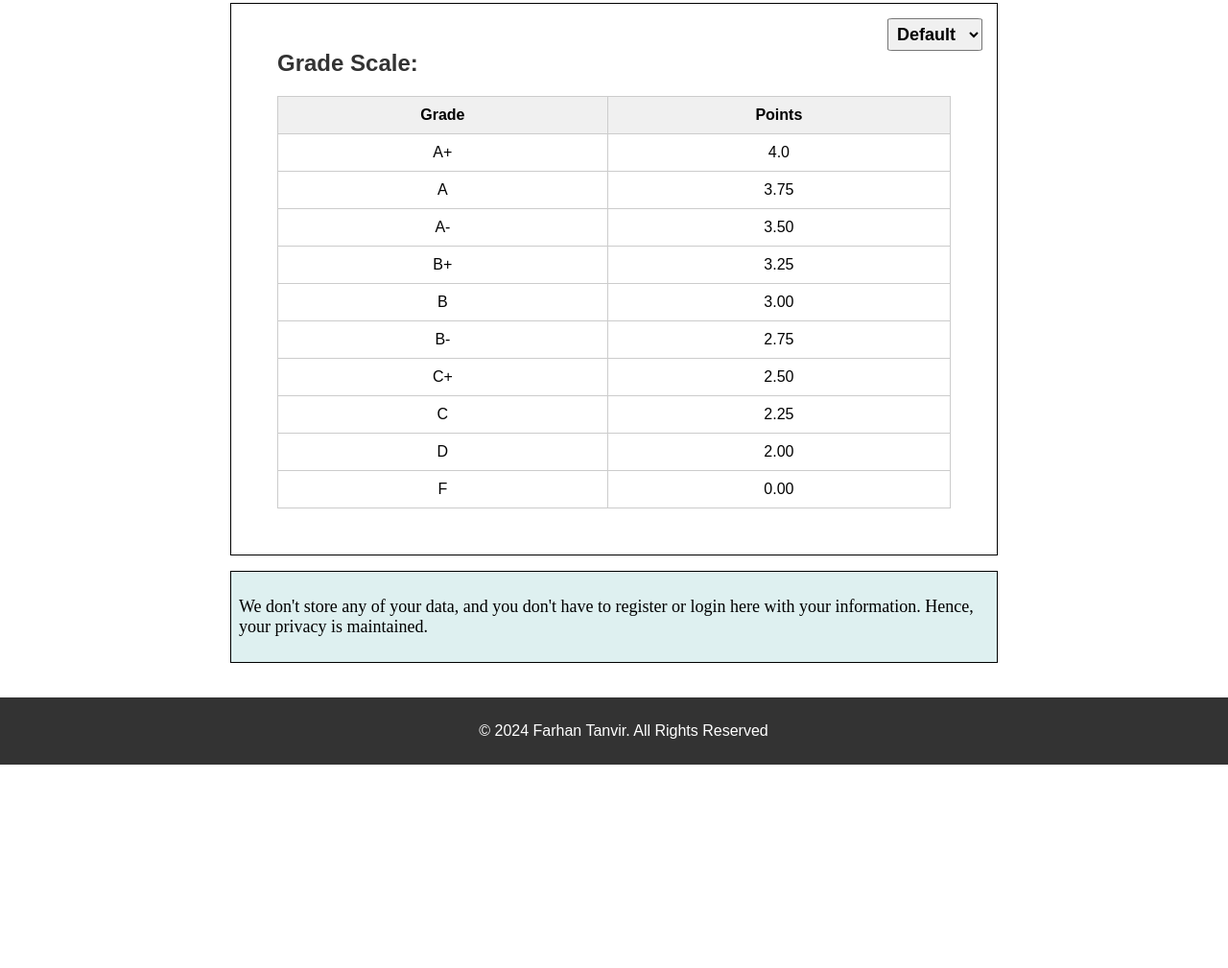
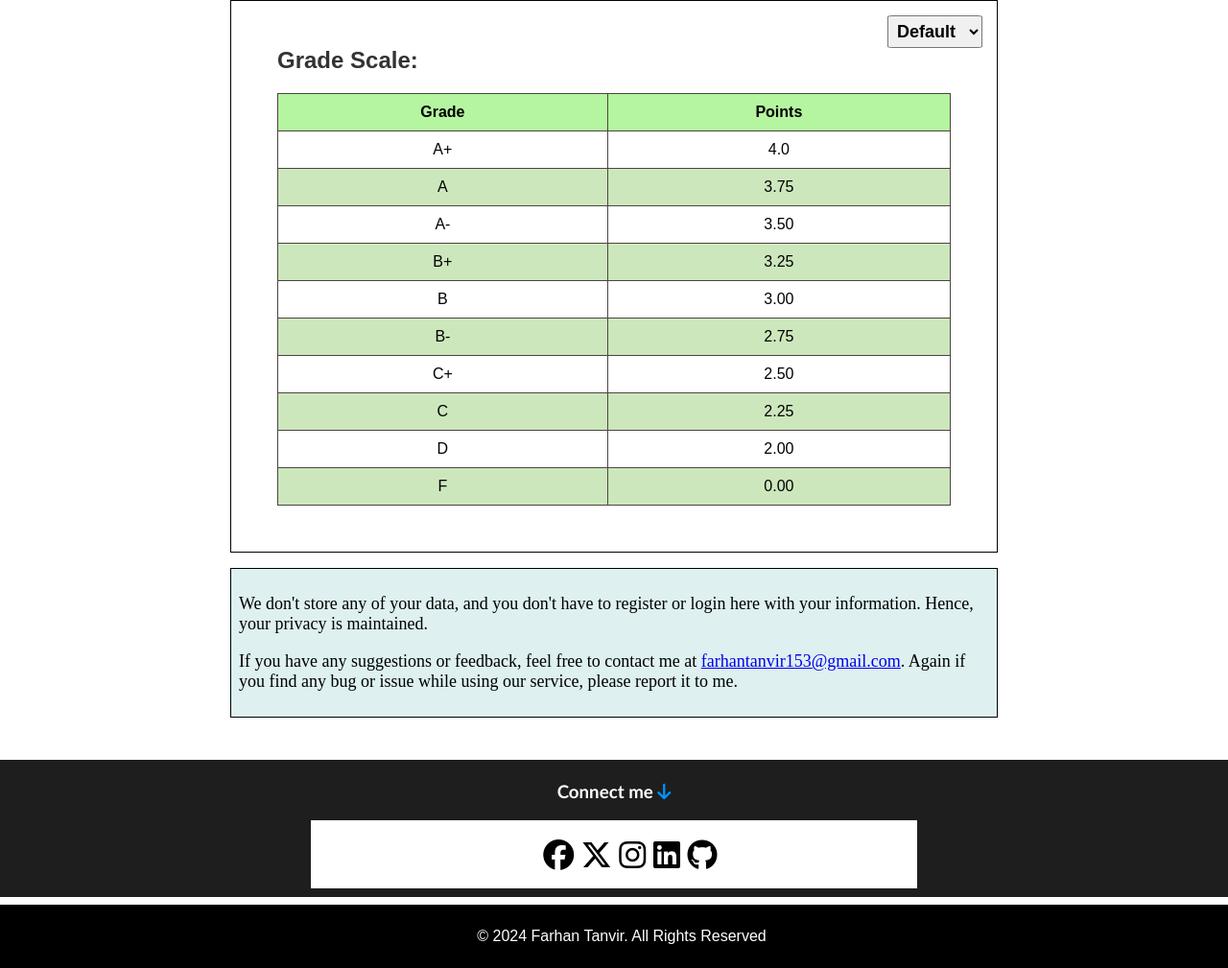
Before and after one commit to FarhanXTanvir/cgpa_calculator, a plain HTML site: page index.html in a window 1280 px wide. Shown: the part 747-1756 px from the top of the page at 96% size. Before the commit the page ends 1544 px from the top, so only its background shows below. Drawn offline with Linux system fonts and the light colour scheme.

Commit message:
Social Media Handles Added. Delete Button Position Changed

```diff
--- a/index.html
+++ b/index.html
@@ -203,6 +203,45 @@
           We don't store any of your data, and you don't have to register or
           login here with your information. Hence, your privacy is maintained.
         </p>
+        <p>
+          If you have any suggestions or feedback, feel free to contact me at
+          <a href="mailto:farhantanvir153@gmail.com"
+            >farhantanvir153@gmail.com</a
+          >. Again if you find any bug or issue while using our service, please
+          report it to me.
+        </p>
+      </div>
+    </div>
+    <div class="social">
+      <h3>Connect me <i class="fas fa-arrow-down"></i></h3>
+      <div class="social-links">
+        <ul>
+          <li>
+            <a href="https://www.facebook.com/FarhanXTanvir" target="_blank"
+              ><i class="fab fa-facebook"></i
+            ></a>
+          </li>
+          <li>
+            <a href="https://www.twitter.com/Farhan_Tanvir_" target="_blank"
+              ><i class="fab fa-x-twitter"></i
+            ></a>
+          </li>
+          <li>
+            <a href="https://www.instagram.com/Farhan_Tanvir_" target="_blank"
+              ><i class="fab fa-instagram"></i
+            ></a>
+          </li>
+          <li>
+            <a href="https://www.linkedin.com/in/FarhanTanvirx/" target="_blank"
+              ><i class="fab fa-linkedin"></i
+            ></a>
+          </li>
+          <li>
+            <a href="https://github.com/FarhanXTanvir" target="_blank"
+              ><i class="fab fa-github"></i
+            ></a>
+          </li>
+        </ul>
       </div>
     </div>
     <footer>
--- a/script.js
+++ b/script.js
@@ -56,7 +56,10 @@ const termTemplate = (currentIndex) => `
   <div class="term" data-index="${currentIndex}">
     <div class="term-header">
       <h2>Term ${currentIndex + 1}</h2>
-      <button class="toggle-format toggle">Toggle Format</button>
+      <span>
+        <button class="toggle-format toggle">Toggle Format</button>
+        <i class="fa-solid fa-trash remove-term remove" title="Delete the Term"></i>
+      </span>
     </div>
     <span class="toggle-out">
     <div class="course">
@@ -67,9 +70,9 @@ const termTemplate = (currentIndex) => `
           class="courseCredits"
           placeholder="Course Credits"
         >
-      <select class="courseGrade">
-        ${grading.options}
-      </select>
+        <select class="courseGrade">
+          ${grading.options}
+        </select>
       </span>
       <i class="fa-solid fa-circle-xmark remove-course remove"
         title="Delete the Course"></i>
@@ -79,7 +82,6 @@ const termTemplate = (currentIndex) => `
       <button class="add-course add">Add Course</button>
       <button class="calculate-gpa calculate">Calculate GPA</button>
       <button class="reset-term reset">Reset</button>
-      <i class="fa-solid fa-trash remove-term remove" title="Delete the Term"></i>
     </div>
   </div>
 `;
@@ -115,7 +117,7 @@ document.addEventListener("DOMContentLoaded", () => {
   termList[0].courseCount = 1;
   const terms = document.querySelector(".terms");
   terms.insertAdjacentHTML("afterbegin", termTemplate(currentIndex));
-  debug();
+  // // debug();
 });
 
 // Removing Past @review Remove result, warning
@@ -200,7 +202,7 @@ document.addEventListener("click", (event) => {
       warning: 0,
     };
     //todo --------------Debug-----------
-    debug();
+    // debug();
   }
 
   // h1 ---------------- Add Course ----------------- @success Add Course |
@@ -225,7 +227,7 @@ document.addEventListener("click", (event) => {
       termList[index].courseCount++;
 
       //todo --------------Debug-----------
-      debug();
+      // debug();
     }
   }
 
@@ -268,7 +270,7 @@ document.addEventListener("click", (event) => {
     }
 
     //todo --------------Debug-----------
-    debug();
+    // debug();
   }
 
   // rh ---------------- Remove the course ----------------- @success Remove Course |
@@ -297,7 +299,7 @@ document.addEventListener("click", (event) => {
     }
 
     //todo --------------Debug-----------
-    debug();
+    // debug();
   }
 
   // h1 ------------------------------------ Reset --------------------------
@@ -342,7 +344,7 @@ document.addEventListener("click", (event) => {
     };
 
     //todo --------------Debug-----------
-    debug();
+    // debug();
   }
 
   // rh ---------------- Reset All ----------------- @success Reset All |
@@ -384,7 +386,7 @@ document.addEventListener("click", (event) => {
     };
 
     //todo --------------Debug-----------
-    debug();
+    // debug();
   }
   // h1 ----------------- Calculate ---------------------------------------------------------------
 
@@ -465,7 +467,7 @@ document.addEventListener("click", (event) => {
 
       if (termList[index].warning) {
         term.insertAdjacentHTML("beforeend", warning);
-        debug();
+        // debug();
         return;
       } else {
         termList[index].gpa = totalGradeCredits / termList[index].credits;
@@ -491,7 +493,7 @@ document.addEventListener("click", (event) => {
         </div>
         `;
         term.insertAdjacentHTML("beforeend", result);
-        debug();
+        // debug();
       }
     }
   }
@@ -589,7 +591,7 @@ document.addEventListener("click", (event) => {
         `;
       document.querySelector(".terms").insertAdjacentHTML("beforeend", warning);
 
-      debug();
+      // debug();
     } else {
       // Calculate the CGPA
       // For each of termList, add the termCredits to totalCredits and termCredits * termGpa to totalGpaCredits
@@ -618,7 +620,7 @@ document.addEventListener("click", (event) => {
       </div>
     `;
       document.querySelector(".terms").insertAdjacentHTML("afterend", result);
-      debug();
+      // debug();
     }
   }
 });
@@ -638,9 +640,6 @@ const toggleInHtml = `
             <span class="bind-inputs">
               <input type="number" class="termCredits" placeholder="Term Credits" >
               <input type="number" class="termGpa" placeholder="GPA" >
-              <i
-              class="fa-solid fa-trash remove-term remove"
-              title="Delete the Term"></i>
             </span>
           </span>
           `;
@@ -650,9 +649,6 @@ const operationsGpaHtml = `
       <button class="add-course add">Add Course</button>
       <button class="calculate-gpa calculate">Calculate GPA</button>
       <button class="reset-term reset">Reset</button>
-      <i
-      class="fa-solid fa-trash remove-term remove"
-      title="Delete the Term"></i>
     </div>
   `;
 
@@ -686,7 +682,7 @@ document.addEventListener("click", (event) => {
       } else alert("Nothing to toggle");
     }
     //todo --------------Debug-----------
-    debug();
+    // debug();
   }
 });
 // h1---------------------- @section Toggle All
--- a/style.css
+++ b/style.css
@@ -9,7 +9,7 @@ body {
 
 /* Header Styles */
 header {
-  background: #333;
+  background: black;
   color: #fff;
   padding: 10px 0;
   text-align: center;
@@ -37,7 +37,7 @@ header {
   background: #f0f0f0;
   border-radius: 5%;
 }
-#customGrade{
+#customGrade {
   text-align: center;
   margin-bottom: 20px;
   min-height: 40px;
@@ -162,13 +162,16 @@ table {
 
 table th,
 table td {
-  border: 1px solid #ccc;
+  border: 1px solid #4d4343;
   padding: 10px;
   text-align: center;
 }
 
 table th {
-  background-color: #f0f0f0;
+  background-color: #b5f5a0;
+}
+table tr:nth-child(odd) {
+  background-color: #cde7bd;
 }
 
 /* Buttons */
@@ -202,12 +205,13 @@ button:hover {
   font-size: 1.5rem;
   padding: 0.35rem;
   margin: auto 0;
-  border: red solid 0.11rem;
+  border: rgb(242, 78, 78) solid 0.11rem;
   border-radius: 45%;
 }
 .remove-term:hover {
-  background: rgba(255, 0, 0, 0.741);
-  border: black solid 0.11rem;
+  color: black;
+  border: rgb(255, 136, 0) solid 0.11rem;
+  box-shadow: 0 0 0.5rem rgb(255, 0, 0);
   cursor: pointer;
 }
 
@@ -301,18 +305,98 @@ button:hover {
 }
 
 .about {
-  font-family: 'Times New Roman', Times, serif;
+  font-family: "Times New Roman", Times, serif;
   background: rgb(222, 240, 240);
   font-size: large;
   margin: 1rem 0;
   padding: 0.5rem 0.5rem;
   border: 1px solid black;
 }
+
+/* Social Links */
+.social{
+  background: rgb(30, 30, 30);
+  padding: 0.2rem 0.5rem;
+  margin: 0.5rem 0;
+  color: white;
+  font-family: 'Gill Sans', 'Gill Sans MT', Calibri, 'Trebuchet MS', sans-serif;
+}
+.social h3{
+  text-align: center;
+}
+.fa-arrow-down{
+  color: rgb(0, 145, 255);
+}
+.social-links {
+  background: rgb(255, 255, 255);
+  display: flex;
+  align-items: center;
+  justify-content: center;
+  width: 50%;
+  margin: 0.4rem auto;
+}
+.social-links ul {
+  list-style-type: none;
+  display: flex;
+  align-items: center;
+  justify-content: center;
+  gap: 5%;
+  margin-right: 1%;
+}
+
+.social-links ul li {
+  font-size: xx-large;
+}
+
+/* transition for social icon hover animation */
+.social-links .fa-facebook,
+.fa-x-twitter,
+.fa-instagram,
+.fa-linkedin,
+.fa-github {
+  color: rgb(0, 0, 0);
+  transition: 0.4s;
+  cursor: pointer;
+}
+.social-links li a {
+  text-decoration: none;
+}
+
+/* social media icons hover color */
+.social-links .fa-facebook:hover,
+.fa-facebook:focus {
+  color: #3f92ff;
+  transform: scale(1.3);
+}
+
+.social-links .fa-x-twitter:hover,
+.fa-x-twitter:focus {
+  color: #1e2021;
+  transform: scale(1.3);
+}
+
+.social-links .fa-instagram:hover,
+.fa-instagram:focus {
+  color: #bd22a2;
+  transform: scale(1.3);
+}
+
+.social-links .fa-linkedin:hover,
+.fa-github:focus {
+  color: #006eff;
+  transform: scale(1.3);
+}
+.social-links .fa-github:hover,
+.fa-github:focus {
+  color: rgb(82, 74, 74);
+  transform: scale(1.3);
+}
+
 /* Footer Styles */
 footer {
   text-align: center;
-  padding: 10px;
-  background: #333;
+  padding: 0.5rem;
+  background: black;
   color: #fff;
   width: 100%;
 }
@@ -389,9 +473,13 @@ footer {
     width: 80%;
     margin: 1% 2%;
   }
-  #customGrade{
+  #customGrade {
     display: flex;
     flex-direction: column;
+  }
+  .social-links {
+    width: 90%;
+
   }
 }
 @media print {
```
